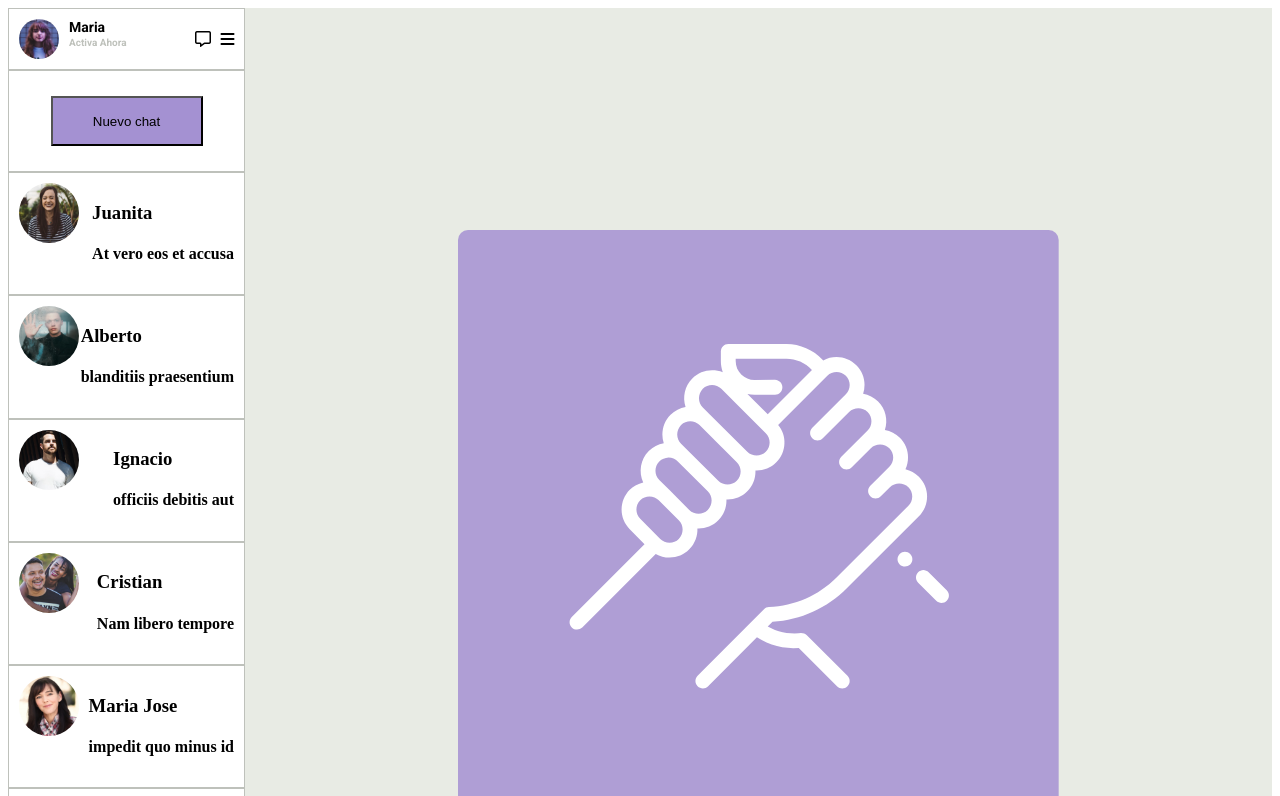
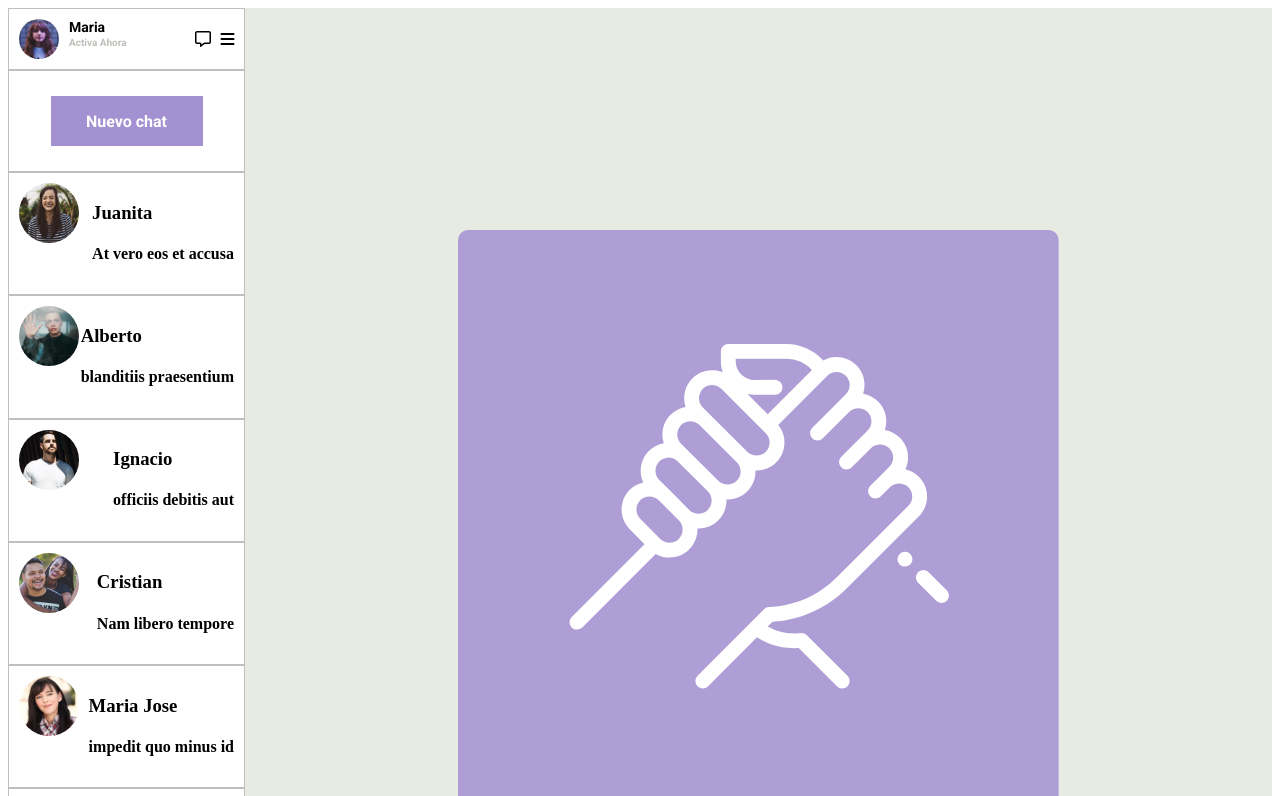
Before and after one commit to CodeWithAdriana/desafio1, a plain HTML site: page index.html in a window 1280 px wide. Shown: the top 796 px of the page. Drawn offline with Linux system fonts and the light colour scheme.

Commit message:
arreglo del boton nuevo chat

```diff
--- a/asset/CSS/style.css
+++ b/asset/CSS/style.css
@@ -56,8 +56,19 @@ button{
     width: 152px;
     background-color: #A491D2;
     height: 50px;
+    border: none;
+    color: #fff;
+    font-family: 'Roboto';
+    font-size: 16px;
 }
 
+button:hover{
+    background-color: #cdc3e6;
+}
+
+button:focus{
+    background-color: #BEC1BB;
+}
 
 .container{
     display: flex;
```
